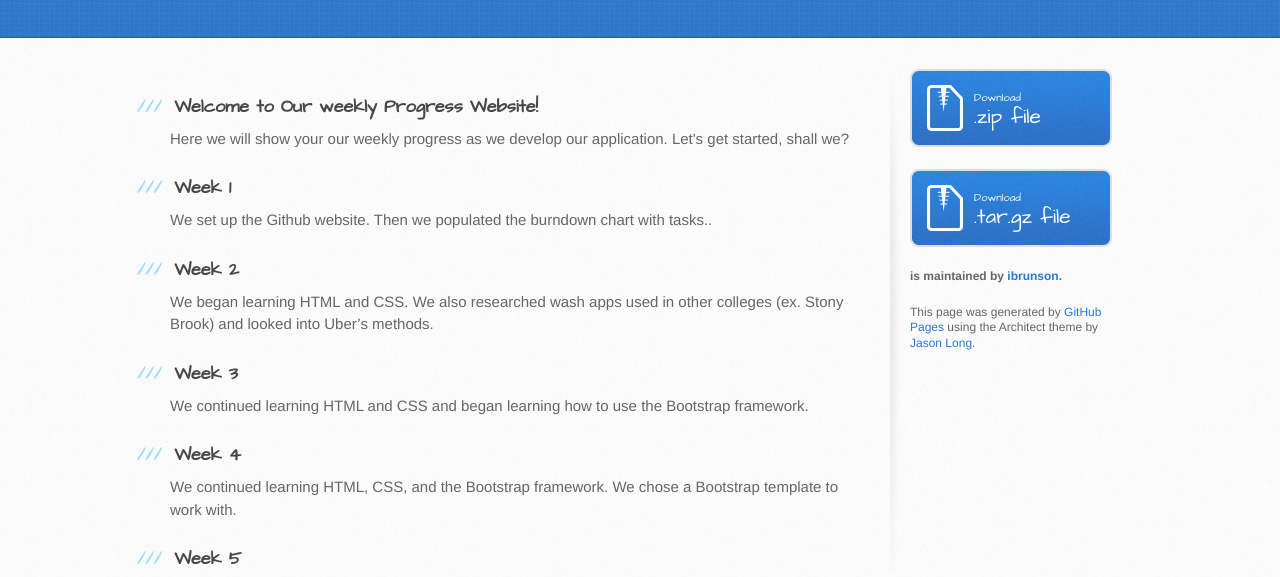
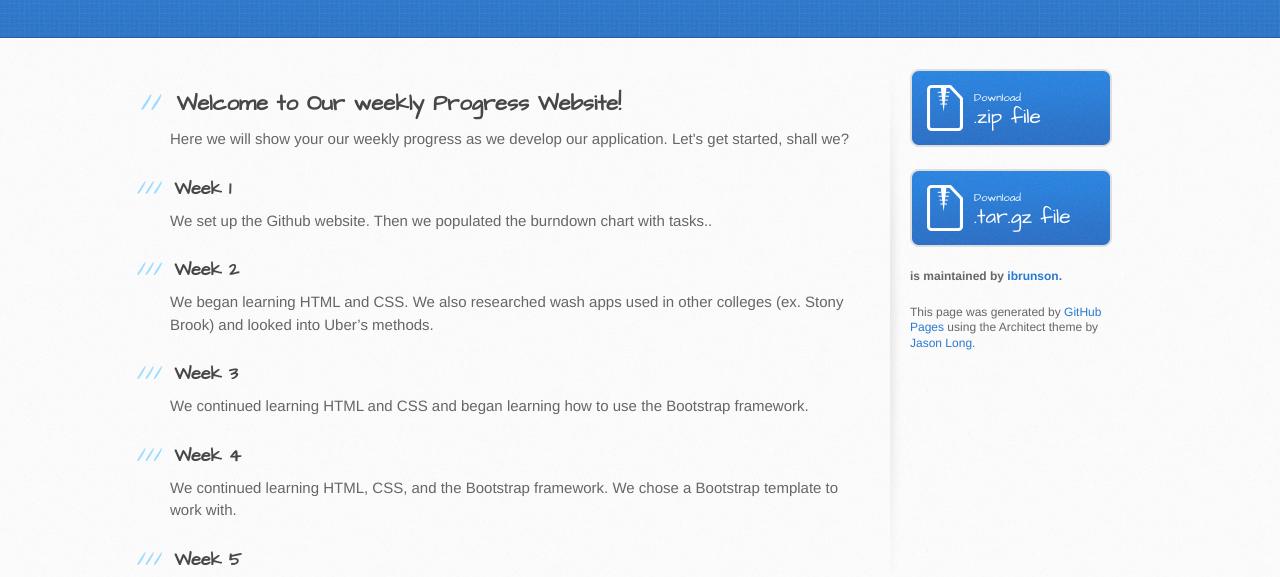
Before and after one commit to ibrunson/VUWash, a plain HTML site: page index.html in a window 1280 px wide. Shown: the part 197-774 px from the top of the page. Drawn offline with Linux system fonts and the light colour scheme.

Commit message:
Update index.html

```diff
--- a/index.html
+++ b/index.html
@@ -28,9 +28,9 @@
     <div id="content-wrapper">
       <div class="inner clearfix">
         <section id="main-content">
-          <h3>
+          <h2>
 <a id="welcome-to-our-weekly-progress-website" class="anchor" href="#welcome-to-our-weekly-progress-website" aria-hidden="true"><span class="octicon octicon-link"></span></a>
-Welcome to Our weekly Progress Website!</h3>
+Welcome to Our weekly Progress Website!</h2>
 
 <p>Here we will show your our weekly progress as we develop our application. Let's get started, shall we?</p>
 
```
